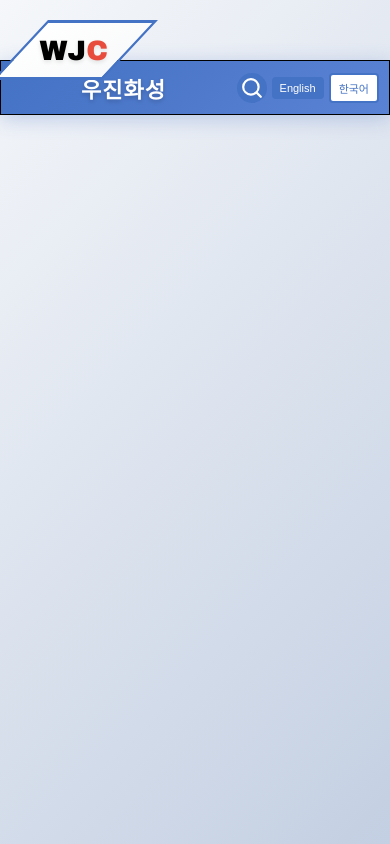
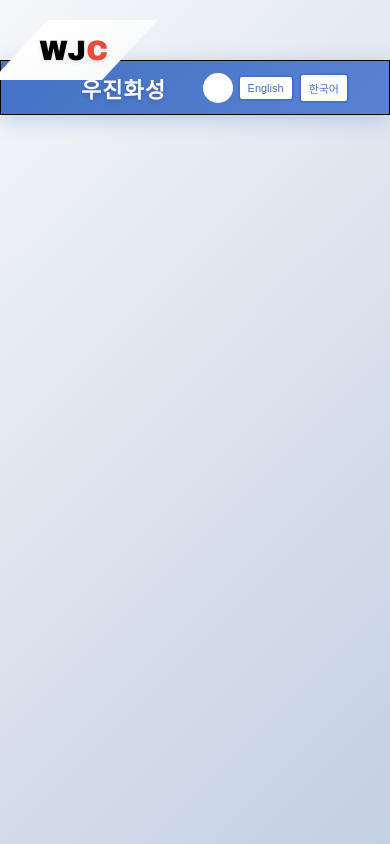
Before and after one commit to BO3957/WoojinChemical, a Next.js app: page / in a window 390 px wide. Built offline with nearby package versions, Linux system fonts and the light colour scheme.

Commit message:
언어 버튼 스타일 통일 및 위치 조정

```diff
--- a/pages/MainPage.module.css
+++ b/pages/MainPage.module.css
@@ -29,7 +29,7 @@
     height: 90px;
     background: linear-gradient(135deg, #ffffff 0%, #f8f9fa 100%);
     position: absolute;
-    border: 3px solid #4472C4;
+    border: px solid #4472C4;
     top: 20px;
     left: 45px;
     transform: skewX(-43deg);
@@ -78,7 +78,7 @@
 .searchBtn {
     width: 30px;
     height: 30px;
-    background: #4472C4;
+    background: white;
     border: none;
     border-radius: 50%;
     display: flex;
@@ -89,7 +89,7 @@
 }
 
 .searchBtn:hover {
-    background: #365899;
+    background: #f0f0f0;
 }
 
 .searchBtn svg {
@@ -101,23 +101,24 @@
     align-items: center;
     gap: 10px;
     margin-left: auto;
-    margin-right: 20px;
+    margin-right: 80px;
 }
 
 .langBtn {
     padding: 8px 16px;
-    background: #4472C4;
-    color: white;
-    border: none;
+    background: white;
+    color: #4472C4;
+    border: 2px solid #4472C4;
     border-radius: 4px;
     font-size: 14px;
     font-weight: 500;
     cursor: pointer;
-    transition: background 0.2s;
+    transition: all 0.2s;
 }
 
 .langBtn:hover {
-    background: #365899;
+    background: #4472C4;
+    color: white;
 }
 
 .langBtnKorean {
@@ -154,7 +155,7 @@
     }
     .buttonGroup {
         gap: 8px;
-        margin-right: 15px;
+        margin-right: 60px;
     }
     .langBtn, .langBtnKorean {
         padding: 6px 12px;
@@ -180,7 +181,7 @@
     }
     .buttonGroup {
         gap: 5px;
-        margin-right: 10px;
+        margin-right: 40px;
     }
     .langBtn, .langBtnKorean {
         padding: 5px 8px;
```
